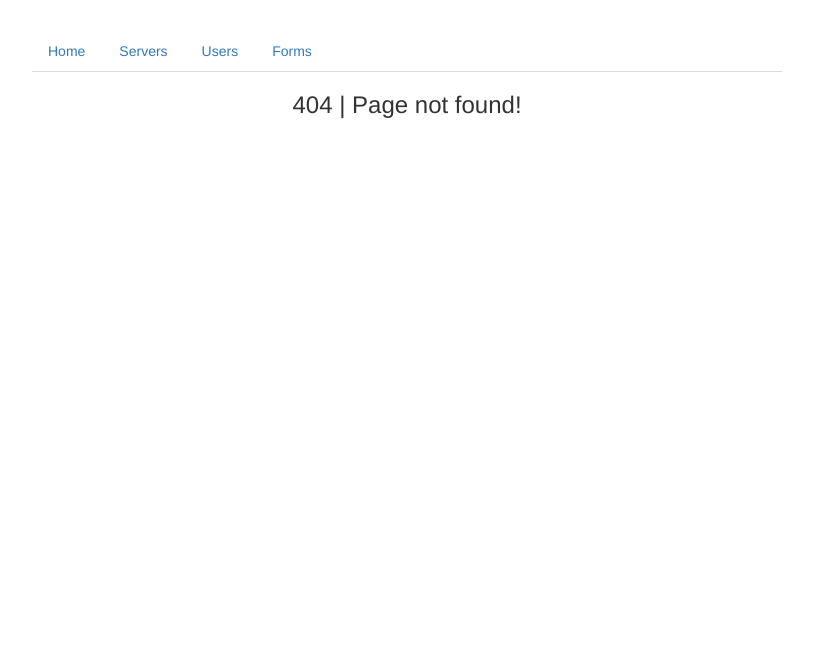
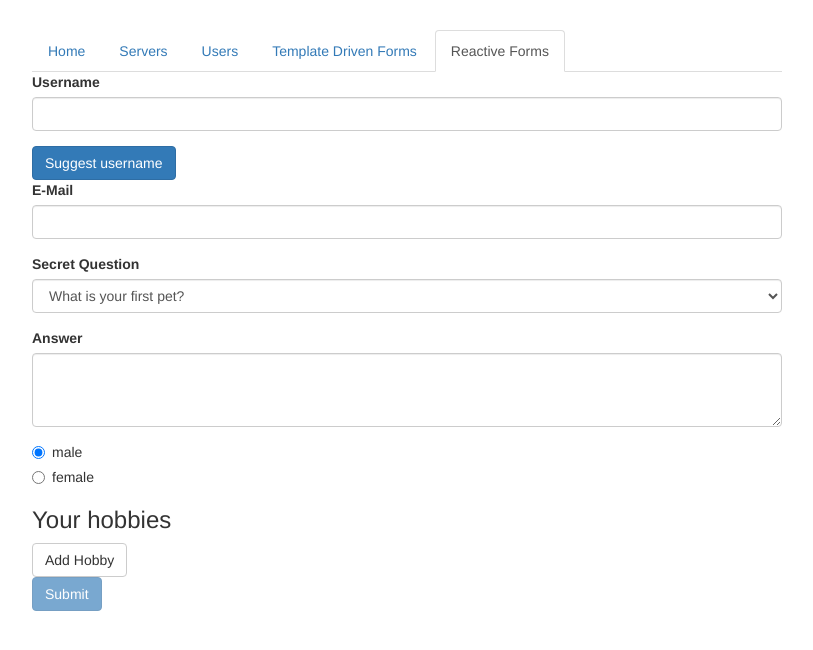
Before and after one commit to Subhash106/angular-routing, an Angular app: page /forms-reactive in a window 1280 px wide. Before the commit this address led to /not-found. Shown: the top 650 px of the page, without its empty margins (233-1046 px from the left). Built offline with nearby package versions, Linux system fonts and the light colour scheme.

Commit message:
Added reactive form

```diff
--- a/src/app/app-routing.module.ts
+++ b/src/app/app-routing.module.ts
@@ -4,6 +4,7 @@ import { AuthGaurd } from './auth-gaurd.service';
 import { FormsComponent } from './forms/forms.component';
 import { HomeComponent } from './home/home.component';
 import { PageNotFoundComponent } from './page-not-found/page-not-found.component';
+import { ReactiveFormsComponent } from './reactive-forms/reactive-forms.component';
 import { EditServerComponent } from './servers/edit-server/edit-server.component';
 import { ServerComponent } from './servers/server/server.component';
 import { ServersComponent } from './servers/servers.component';
@@ -30,6 +31,7 @@ const appRoutes: Routes = [
     ],
   },
   { path: 'forms', component: FormsComponent },
+  { path: 'forms-reactive', component: ReactiveFormsComponent },
   { path: 'not-found', component: PageNotFoundComponent },
   { path: '**', redirectTo: '/not-found' },
 ];
--- a/src/app/app.component.html
+++ b/src/app/app.component.html
@@ -16,7 +16,10 @@
           <a [routerLink]="['users']">Users</a>
         </li>
         <li role="presentation" routerLinkActive="active">
-          <a [routerLink]="['forms']">Forms</a>
+          <a [routerLink]="['forms']">Template Driven Forms</a>
+        </li>
+        <li role="presentation" routerLinkActive="active">
+          <a [routerLink]="['forms-reactive']">Reactive Forms</a>
         </li>
       </ul>
     </div>
--- a/src/app/app.module.ts
+++ b/src/app/app.module.ts
@@ -1,6 +1,6 @@
 import { BrowserModule } from '@angular/platform-browser';
 import { NgModule } from '@angular/core';
-import { FormsModule } from '@angular/forms';
+import { FormsModule, ReactiveFormsModule } from '@angular/forms';
 
 import { AppComponent } from './app.component';
 import { HomeComponent } from './home/home.component';
@@ -14,6 +14,7 @@ import { AppRoutingModule } from './app-routing.module';
 import { AuthService } from './auth.service';
 import { AuthGaurd } from './auth-gaurd.service';
 import { FormsComponent } from './forms/forms.component';
+import { ReactiveFormsComponent } from './reactive-forms/reactive-forms.component';
 
 @NgModule({
   declarations: [
@@ -25,8 +26,9 @@ import { FormsComponent } from './forms/forms.component';
     EditServerComponent,
     ServerComponent,
     FormsComponent,
+    ReactiveFormsComponent,
   ],
-  imports: [BrowserModule, FormsModule, AppRoutingModule],
+  imports: [BrowserModule, FormsModule, AppRoutingModule, ReactiveFormsModule],
   providers: [ServersService, AuthService, AuthGaurd],
   bootstrap: [AppComponent],
 })
--- /dev/null
+++ b/src/app/reactive-forms/reactive-forms.component.css
@@ -0,0 +1,3 @@
+.form-control.ng-invalid.ng-touched {
+  border: 1px solid red;
+}
--- /dev/null
+++ b/src/app/reactive-forms/reactive-forms.component.html
@@ -0,0 +1,94 @@
+<form [formGroup]="signupForm" (ngSubmit)="onSubmit()">
+  <div class="form-group">
+    <label for="username">Username</label>
+    <input
+      type="text"
+      name="username"
+      id="username"
+      class="form-control"
+      required
+      formControlName="username"
+    />
+    <span
+      *ngIf="
+        !signupForm.get('username').valid && signupForm.get('username').touched
+      "
+      class="help-block"
+      >Please enter usename</span
+    >
+  </div>
+  <button type="button" (click)="suggestUsername()" class="btn btn-primary">
+    Suggest username
+  </button>
+  <div class="form-group">
+    <label for="email">E-Mail</label>
+    <input
+      type="text"
+      name="email"
+      id="email"
+      class="form-control"
+      required
+      formControlName="email"
+    />
+  </div>
+  <div class="form-group">
+    <label for="secret">Secret Question</label>
+    <select
+      formControlName="secret"
+      name="secret"
+      id="secret"
+      class="form-control"
+      required
+    >
+      <option value="What is your first pet?">What is your first pet?</option>
+      <option value="What is your first school name?">
+        What is your first school name?
+      </option>
+      <option value="What is your favorite fruit?">
+        What is your favorite fruit?
+      </option>
+    </select>
+  </div>
+  <div class="form-group">
+    <label for="answer">Answer</label>
+    <textarea
+      name="answer"
+      id="answer"
+      rows="3"
+      formControlName="answer"
+      class="form-control"
+    ></textarea>
+  </div>
+  <div class="radio" *ngFor="let gender of genders">
+    <label>
+      <input
+        type="radio"
+        formControlName="gender"
+        name="gender"
+        [value]="gender"
+      />{{ gender }}
+    </label>
+  </div>
+  <div formArrayName="hobbies" class="mt-3 mb-3">
+    <h3>Your hobbies</h3>
+    <button class="btn btn-default" (click)="addHobby()">Add Hobby</button>
+    <div
+      class="form-group"
+      *ngFor="let hobby of signupForm.get('hobbies')['controls']; let i = index"
+    >
+      <input type="text" [formControlName]="i" class="form-control" />
+    </div>
+  </div>
+  <button [disabled]="!signupForm.valid" type="submit" class="btn btn-primary">
+    Submit
+  </button>
+  <div class="row" *ngIf="formSubmitted">
+    <div class="col-md-12">
+      <p>Username: {{ user.username }}</p>
+      <p>Email: {{ user.email }}</p>
+      <p>Secret: {{ user.secret }}</p>
+      <p>Answer: {{ user.answer }}</p>
+      <p>Gender: {{ user.gender }}</p>
+    </div>
+  </div>
+</form>
--- /dev/null
+++ b/src/app/reactive-forms/reactive-forms.component.ts
@@ -0,0 +1,48 @@
+import { Component, OnInit } from '@angular/core';
+import { FormArray, FormControl, FormGroup, Validators } from '@angular/forms';
+
+@Component({
+  selector: 'app-reactive-forms',
+  templateUrl: './reactive-forms.component.html',
+  styleUrls: ['./reactive-forms.component.css'],
+})
+export class ReactiveFormsComponent implements OnInit {
+  answer: string = '';
+  signupForm: FormGroup;
+  formSubmitted: boolean = false;
+  genders: string[] = ['male', 'female'];
+  defaultSecretOption: string = 'What is your first pet?';
+
+  user: {
+    username: string;
+    email: string;
+    secret: string;
+    answer: string;
+    gender: string;
+  } = { username: '', email: '', secret: '', answer: '', gender: '' };
+
+  constructor() {}
+
+  ngOnInit(): void {
+    this.signupForm = new FormGroup({
+      username: new FormControl(null, Validators.required),
+      email: new FormControl(null, [Validators.required, Validators.email]),
+      secret: new FormControl('What is your first pet?'),
+      answer: new FormControl(null),
+      gender: new FormControl('male'),
+      hobbies: new FormArray([]),
+    });
+  }
+
+  suggestUsername() {}
+
+  onSubmit() {
+    console.log(this.signupForm);
+  }
+
+  addHobby() {
+    const hobby = new FormControl(null);
+
+    (<FormArray>this.signupForm.get('hobbies')).push(hobby);
+  }
+}
```
Also changed, not shown: 1 other file (tests, documents, lock files or other folders).
